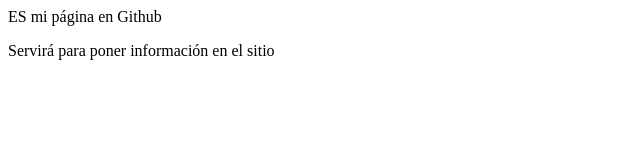
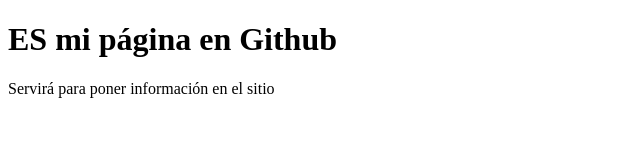
Before and after one commit to tfvega107/tfvega107.github.io, a plain HTML site: page index.html in a window 1280 px wide. Shown: the whole page, without its empty margins (0-640 px from the left). Drawn offline with Linux system fonts and the light colour scheme.

Commit message:
inicial corregido

```diff
--- a/index.html
+++ b/index.html
@@ -6,7 +6,7 @@
     <title>Pagina inicial</title>
 </head>
 <body>
-    <hi> ES mi página en Github</hi>
+    <h1> ES mi página en Github</h1>
     <p>
         Servirá para poner información en el sitio
     </p>
```
